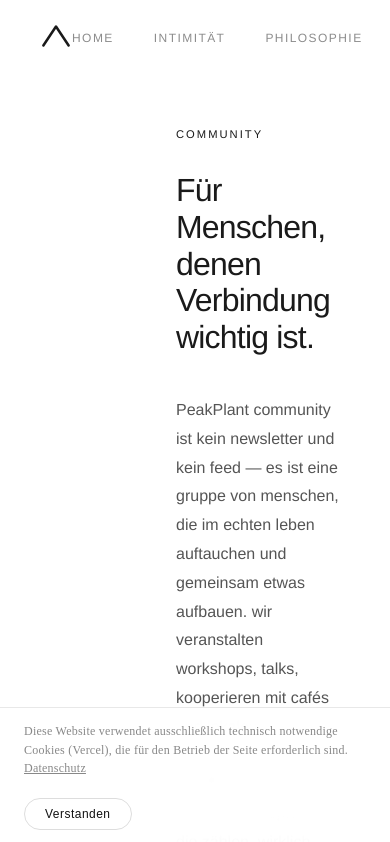
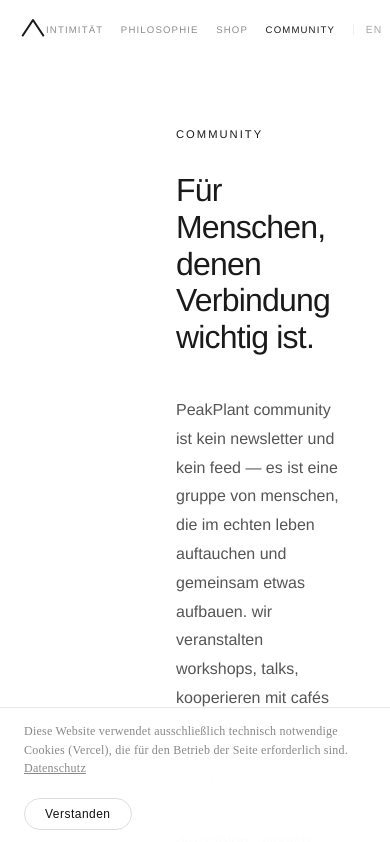
Before and after one commit to aliciafrommann-creator/PeakPlant, a Next.js app: page /de/community in a window 390 px wide. Shown: the top 842 px of the page. Built offline with nearby package versions, Linux system fonts and the light colour scheme.

Commit message:
Fix routing bug, streamline nav, move testimonials up, fix community mobile

```diff
--- a/components/NavBar.tsx
+++ b/components/NavBar.tsx
@@ -3,8 +3,12 @@
 import Link from 'next/link'
 import { usePathname } from 'next/navigation'
 import { navItems } from '../lib/translations'
+import { useIsMobile } from '../hooks/useIsMobile'
 
 const PP = '"Helvetica Neue", Helvetica, Arial, sans-serif'
+
+// Pages that live at root level, not under /[locale]/
+const GLOBAL_PATHS = ['/shop', '/community', '/intimacy', '/philosophy', '/ethics', '/about', '/journal', '/unsubscribe']
 
 function Logo({ color = '#1A1A1A', size = 32 }: { color?: string; size?: number }) {
   return (
@@ -17,6 +21,7 @@
 export function NavBar({ activePath }: { activePath?: string }) {
   const [scrolled, setScrolled] = useState(false)
   const pathname = usePathname()
+  const isMobile = useIsMobile()
 
   const locale = pathname?.startsWith('/de') ? 'de' : 'en'
   const altLocale = locale === 'de' ? 'en' : 'de'
@@ -26,8 +31,11 @@
     ? `/${altLocale}${pathWithoutLocale === '/' ? '' : pathWithoutLocale}`
     : `/${altLocale}`
 
-  const localHref = (href: string) =>
-    isLocaleRoute ? (href === '/' ? `/${locale}` : `/${locale}${href}`) : href
+  const localHref = (href: string) => {
+    if (href === '/') return `/${locale}`
+    if (GLOBAL_PATHS.some(g => href === g || href.startsWith(`${g}/`))) return href
+    return isLocaleRoute ? `/${locale}${href}` : href
+  }
 
   useEffect(() => {
     const onScroll = () => setScrolled(window.scrollY > 80)
@@ -42,7 +50,7 @@
   return (
     <nav style={{
       position: 'fixed', top: 0, left: 0, right: 0, zIndex: 100,
-      padding: '1.5rem 2.5rem',
+      padding: isMobile ? '1.1rem 1.25rem' : '1.5rem 2.5rem',
       display: 'flex', alignItems: 'center', justifyContent: 'space-between',
       background: bg,
       backdropFilter: 'blur(12px)',
@@ -50,13 +58,13 @@
       transition: 'background 0.4s ease',
     }}>
       <Link href={localHref('/')} style={{ textDecoration: 'none' }}>
-        <Logo color={color} size={32} />
+        <Logo color={color} size={isMobile ? 26 : 32} />
       </Link>
-      <div style={{ display: 'flex', gap: '2.5rem', alignItems: 'center' }}>
+      <div style={{ display: 'flex', gap: isMobile ? '1.1rem' : '2.5rem', alignItems: 'center' }}>
         {navItems.map(({ en, de, href }) => (
           <Link key={href} href={localHref(href)} style={{
             fontFamily: PP,
-            fontSize: '0.75rem',
+            fontSize: isMobile ? '0.6rem' : '0.75rem',
             letterSpacing: '0.12em',
             textTransform: 'uppercase',
             textDecoration: 'none',
@@ -75,7 +83,7 @@
           color,
           opacity: 0.38,
           borderLeft: `1px solid ${dividerColor}`,
-          paddingLeft: '1.25rem',
+          paddingLeft: isMobile ? '0.75rem' : '1.25rem',
           transition: 'opacity 0.3s ease',
         }}>
           {altLocale.toUpperCase()}
--- a/lib/translations.ts
+++ b/lib/translations.ts
@@ -1,11 +1,8 @@
 export type Locale = 'en' | 'de'
 
 export const navItems = [
-  { en: 'Home',       de: 'Home',        href: '/' },
-  { en: 'Intimacy',  de: 'Intimität',   href: '/intimacy' },
-  { en: 'Philosophy',de: 'Philosophie', href: '/philosophy' },
-  { en: 'Ethics',    de: 'Ethik',       href: '/ethics' },
-  { en: 'Shop',      de: 'Shop',        href: '/shop' },
-  { en: 'Community', de: 'Community',   href: '/community' },
-  { en: 'About',     de: 'Über uns',    href: '/about' },
+  { en: 'Intimacy',   de: 'Intimität',   href: '/intimacy' },
+  { en: 'Philosophy', de: 'Philosophie', href: '/philosophy' },
+  { en: 'Shop',       de: 'Shop',        href: '/shop' },
+  { en: 'Community',  de: 'Community',   href: '/community' },
 ]
--- a/middleware.ts
+++ b/middleware.ts
@@ -2,7 +2,11 @@
 import type { NextRequest } from 'next/server'
 
 const LOCALES = ['en', 'de']
-const SKIP = ['/impressum', '/datenschutz', '/agb', '/api', '/_next', '/favicon', '/sitemap', '/robots']
+// Global pages that live at root level (not locale-prefixed)
+const SKIP = [
+  '/impressum', '/datenschutz', '/agb', '/api', '/_next', '/favicon', '/sitemap', '/robots',
+  '/shop', '/community', '/intimacy', '/philosophy', '/ethics', '/about', '/journal', '/unsubscribe',
+]
 
 function preferredLocale(req: NextRequest): string {
   const al = req.headers.get('Accept-Language') ?? ''
```
Also changed, not shown: app/[locale]/page.tsx (+12 -8 lines), app/community/page.tsx (+24 -15 lines).
